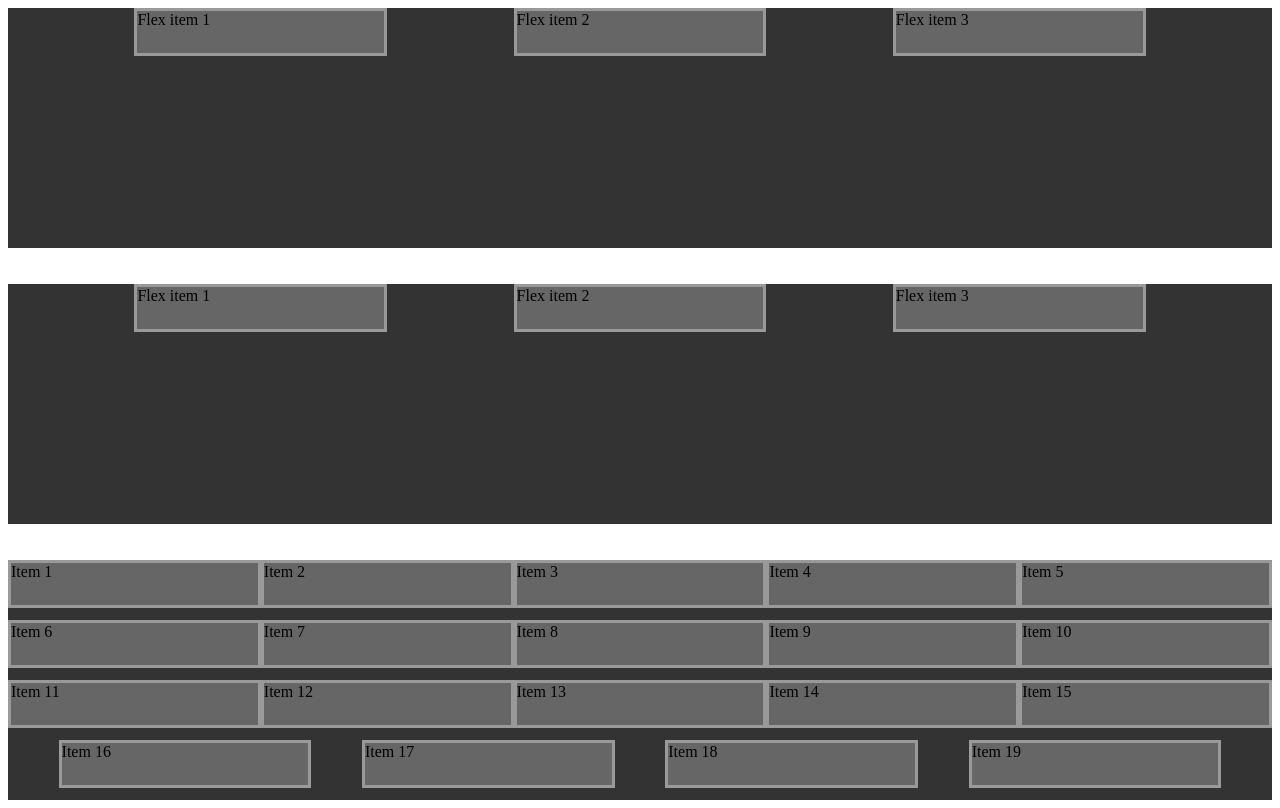
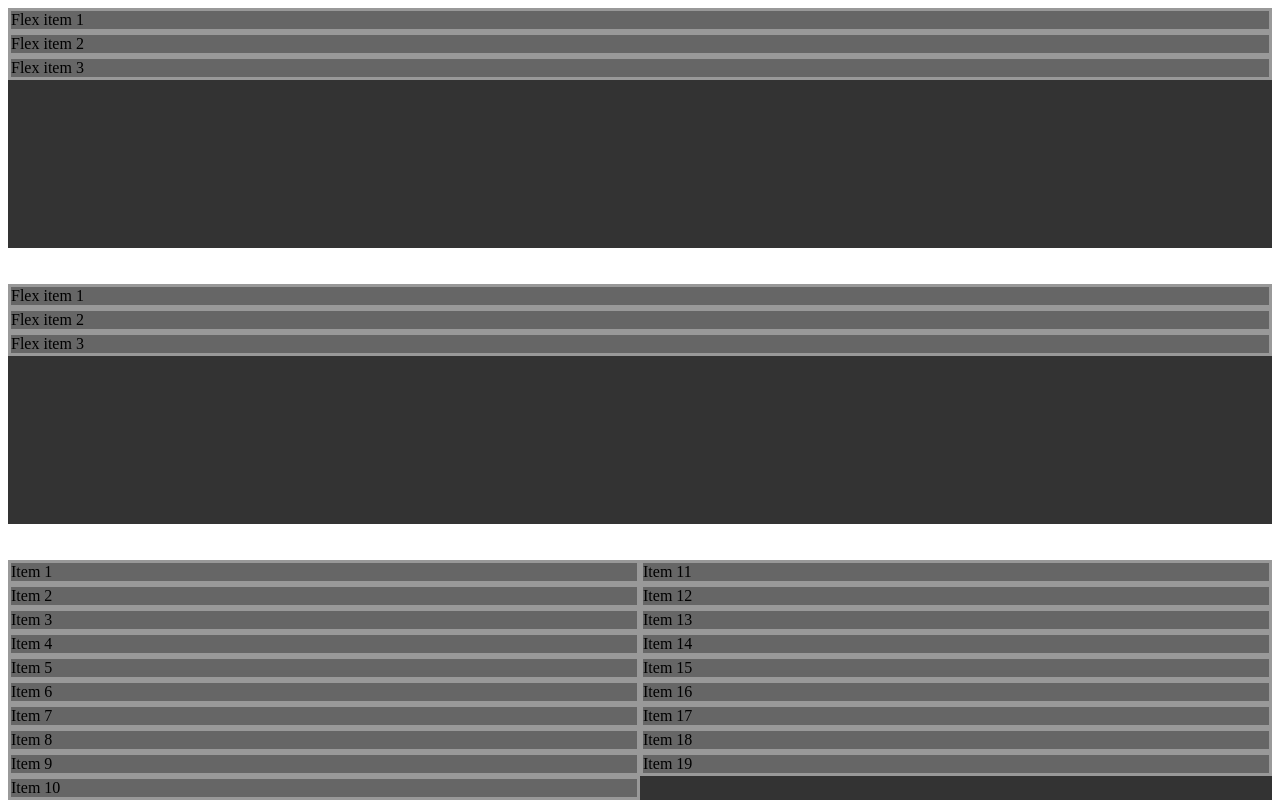
Before and after one commit to guilo3229/Flexbox-febrero, a plain HTML site: page index1.html in a window 1280 px wide. Drawn offline with Linux system fonts and the light colour scheme.

Commit message:
caputlo 5/13 flexbox febrero repaso

```diff
--- a/index1.html
+++ b/index1.html
@@ -26,7 +26,7 @@
         /* Tambien tenemos la opcion de wrap-reverse que es envolverlos en el orden inverso */
         flex-wrap: wrap-reverse;
         /* Flex-flow : primer valor direccion segundo valor envoltorio  es un shortcut*/
-        flex-flow: row wrap;
+        flex-flow: column wrap;
         /* justify-content:display:
         flex-start-> los alinea al comienzo
         center -> los alinea en el  centro
@@ -37,14 +37,27 @@
         justify-content define la alineacion en el eje principal!! depende de flex-direction
         todo esto de la alineacion se da en las filas o columnas respecto al espacio sobrante si no tiene pues no se ve
         */
-        justify-content: space-evenly;
+        justify-content: flex-start;
+        /* Align-tems: stretch que los hijos en la direccion que no es la principal se van a estirar al tamaño del contendor padre,siempre y cuando estos hijos no tengan definidos valores de altura o anchura dependiendo de cual es su eje principal, al contrario  que con wrap y no-wrap que prevalecian por delante del width y el height de los hijos en este caso el width y el height de los hijos prevalecen sobre align-items
+        stretch| flex-start|flex-end|center|baseline->Alinea todas las letras de las cajas en esa linea.
+        align-item define la alineacion de los hijos en el eje transversal(cross axis), dentro de cada linea.*/
+        align-items: stretch;
+        /* Para alinear los hijos como un todo y no por cada linea podemos usar align-content.
+        Define la alineacion de los hijos en el eje transversal (cross axid), NO funciona cuando los hijos están en una sóla línea con nowrap no funcionara*/
+        /* flex-start | flex-end | center | space-between | space-around | space-evenly, a veces se supera a align item y lo sustituye, align item  funciona con rap y no wrap, pero ambas funcionan con wrap teniendo mayor especificacion align-content, exceptuando de momento cuando align-content tiene stretch entonces se unen los efectos*/
+        align-content: stretch;
       }
       .item {
         border: medium solid #999;
-        width: 20%;
-        height: 20%;
+        /* Hay que tener en cuenta que cuando quremos usar el stretch que es estirar no hay que poner height cuando es row o width cuando es columna */
+        /* width: 20%; */
+        /* height: 20%; */
         background: #666;
       }
+      /* .item:nth-child(2),
+      .item:nth-child(17) {
+        font-size: 250%;
+      } */
     </style>
   </head>
   <body>
```
